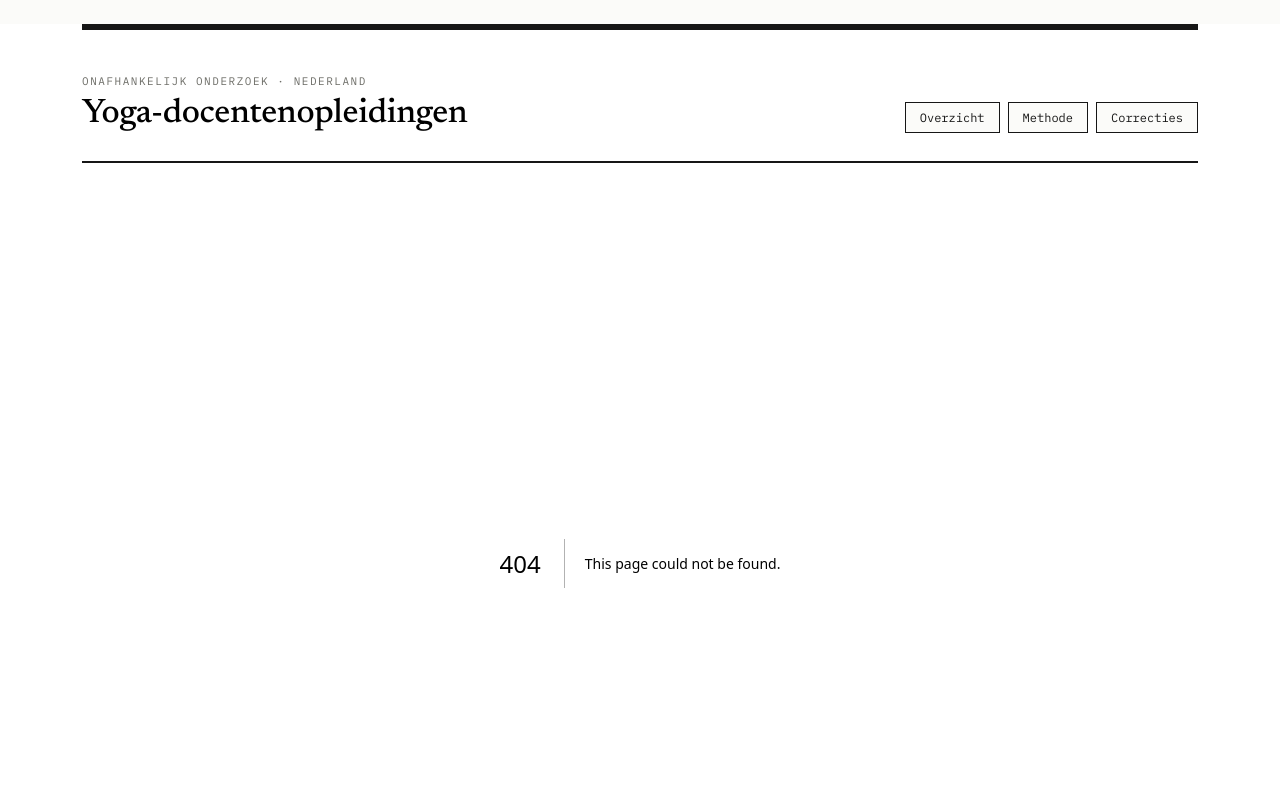
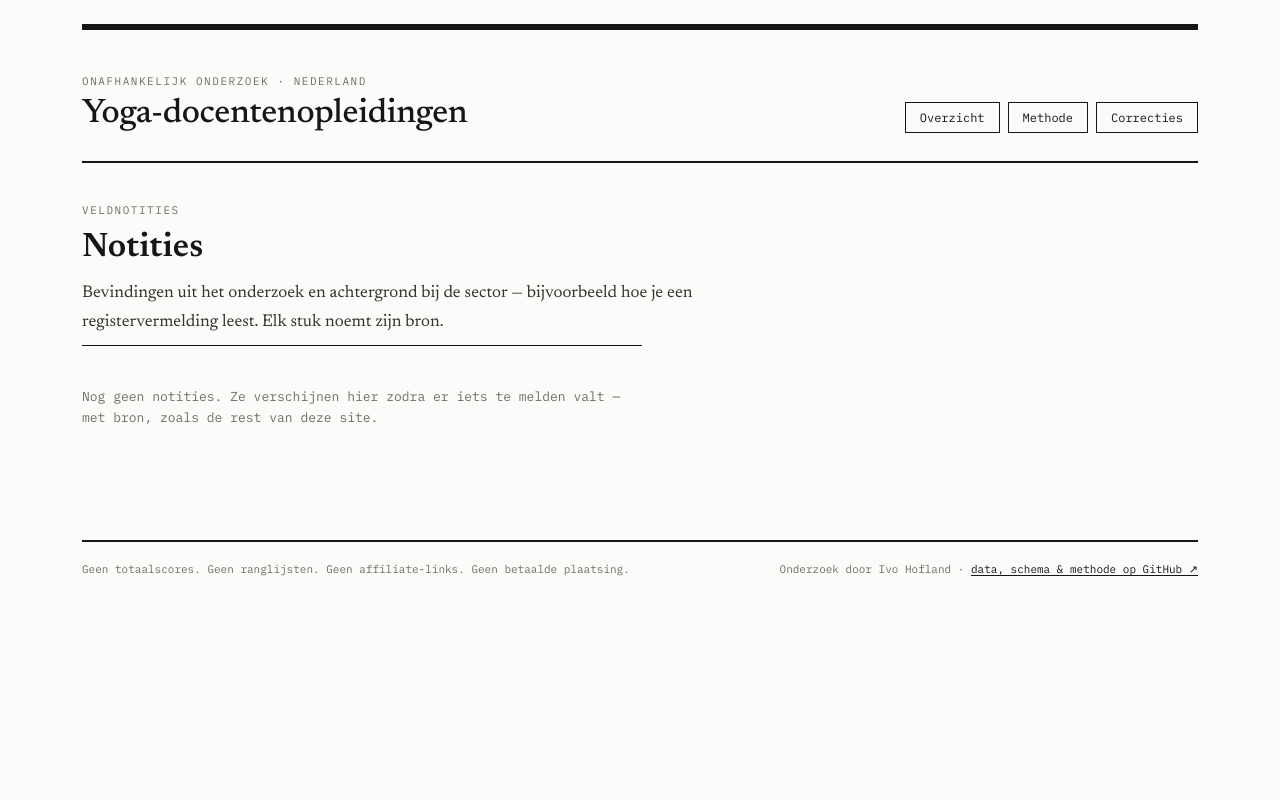
Before and after one commit to ivohofland/yoga-trainingen-nederland, a Next.js app in the folder yoga-trainingen-directory/: page /notities in a window 1280 px wide. Before the commit this address had no page. Shown: the top 800 px of the page. Built offline with nearby package versions, Linux system fonts and the light colour scheme.

Commit message:
Add the Notities listing with category filter and honest empty state

```diff
--- /dev/null
+++ b/yoga-trainingen-directory/app/notities/NotitiesIndex.tsx
@@ -0,0 +1,69 @@
+"use client";
+
+/**
+ * The Notities listing's one client island: the category filter. Everything else
+ * on the page is server-rendered. With zero posts it renders only the honest
+ * empty state (spec §1) — and since the categories then come from an empty list,
+ * no filter buttons appear.
+ */
+import { useState } from "react";
+import Link from "next/link";
+// notes-view.ts is node-free; importing `categories` from notes.ts (which touches
+// node:fs) into this CLIENT component would break the browser bundle.
+import { categories, type NoteMeta } from "@/lib/notes-view";
+import { nl } from "@/lib/strings";
+import styles from "./page.module.css";
+
+export function NotitiesIndex({ posts }: { posts: NoteMeta[] }) {
+  const allLabel = nl.notes.allCategories;
+  const [cat, setCat] = useState<string>(allLabel);
+
+  if (posts.length === 0) {
+    return <div className={styles.empty}>{nl.notes.empty}</div>;
+  }
+
+  const cats = [allLabel, ...categories(posts)];
+  const shown = posts.filter((p) => cat === allLabel || p.cat === cat);
+
+  return (
+    <>
+      <div className={styles.toolbar}>
+        <div className={styles.filters} role="group" aria-label={nl.notes.filterLabel}>
+          {cats.map((c) => (
+            <button
+              key={c}
+              type="button"
+              className={c === cat ? styles.chipOn : styles.chip}
+              aria-pressed={c === cat}
+              onClick={() => setCat(c)}
+            >
+              {c}
+            </button>
+          ))}
+        </div>
+        <a className={styles.rss} href="/notities/feed.xml">
+          {nl.notes.rssLabel}
+        </a>
+      </div>
+
+      <div className={styles.list}>
+        {shown.map((p) => (
+          <Link key={p.slug} className={styles.row} href={`/notities/${p.slug}`}>
+            <div className={styles.rowMeta}>
+              {p.cat.toUpperCase()}
+              <br />
+              {p.date}
+            </div>
+            <div>
+              <h2 className={styles.rowTitle}>{p.title}</h2>
+              <p className={styles.rowIntro}>{p.intro}</p>
+            </div>
+            <span className={styles.arrow} aria-hidden>
+              →
+            </span>
+          </Link>
+        ))}
+      </div>
+    </>
+  );
+}
--- /dev/null
+++ b/yoga-trainingen-directory/app/notities/page.module.css
@@ -0,0 +1,128 @@
+.head {
+  padding: 40px 0 8px;
+}
+.eyebrow {
+  font-family: var(--mono);
+  font-size: 11px;
+  letter-spacing: 0.14em;
+  text-transform: uppercase;
+  color: var(--muted);
+  margin-bottom: 12px;
+}
+.title {
+  font-size: 34px;
+  font-weight: 600;
+  line-height: 1.15;
+  margin: 0 0 12px;
+}
+.lead {
+  font-size: 17px;
+  line-height: 1.65;
+  color: var(--ink-2);
+  max-width: 620px;
+  margin: 0;
+}
+
+.toolbar {
+  display: flex;
+  justify-content: space-between;
+  align-items: center;
+  gap: 16px;
+  flex-wrap: wrap;
+  padding: 26px 0 6px;
+}
+.filters {
+  display: flex;
+  flex-wrap: wrap;
+  gap: 5px;
+}
+.chip {
+  font-family: var(--mono);
+  font-size: 11.5px;
+  padding: 4px 10px;
+  cursor: pointer;
+  background: var(--paper);
+  color: var(--ink);
+  border: 1px solid var(--rule-2);
+}
+.chipOn {
+  composes: chip;
+  background: var(--ink);
+  color: var(--paper);
+  border-color: var(--ink);
+}
+.rss {
+  font-family: var(--mono);
+  font-size: 11px;
+  letter-spacing: 0.06em;
+  color: var(--muted);
+  text-decoration: none;
+}
+.rss:hover {
+  color: var(--ink);
+}
+
+.list {
+  margin-top: 8px;
+  border-top: 1px solid var(--ink);
+}
+.row {
+  display: grid;
+  grid-template-columns: 150px 1fr auto;
+  gap: 24px;
+  align-items: baseline;
+  padding: 22px 16px;
+  margin: 0 -16px;
+  border-bottom: 1px solid var(--rule);
+  text-decoration: none;
+  color: inherit;
+}
+.row:hover {
+  background: var(--hover);
+}
+.rowMeta {
+  font-family: var(--mono);
+  font-size: 10.5px;
+  letter-spacing: 0.08em;
+  text-transform: uppercase;
+  color: var(--muted);
+  line-height: 1.5;
+}
+.rowTitle {
+  font-size: 18px;
+  font-weight: 500;
+  line-height: 1.35;
+  margin: 0 0 6px;
+}
+.rowIntro {
+  font-size: 14.5px;
+  line-height: 1.55;
+  color: var(--ink-2);
+  margin: 0;
+}
+.arrow {
+  font-family: var(--mono);
+  color: var(--muted);
+}
+
+/* Honest empty state (spec §1): a plain statement, not chrome dressed up as
+   content. Shown when there are no posts. */
+.empty {
+  padding: 40px 0;
+  border-top: 1px solid var(--ink);
+  font-family: var(--mono);
+  font-size: 13px;
+  color: var(--muted);
+  line-height: 1.65;
+  max-width: 560px;
+}
+
+@media (max-width: 720px) {
+  .row {
+    grid-template-columns: 1fr;
+    gap: 6px;
+  }
+  .arrow {
+    display: none;
+  }
+}
--- /dev/null
+++ b/yoga-trainingen-directory/app/notities/page.tsx
@@ -0,0 +1,30 @@
+/**
+ * Notities (field notes) — the listing (spec §5). A Server Component: it reads
+ * and validates the posts at build time (bad frontmatter throws, per notes.ts).
+ * The category filter is the one client island below.
+ */
+import { getAllNotes } from "@/lib/notes";
+import { nl } from "@/lib/strings";
+import { NotitiesIndex } from "./NotitiesIndex";
+import styles from "./page.module.css";
+
+export const metadata = {
+  title: "Notities — Yoga-docentenopleidingen",
+  description:
+    "Bevindingen uit het onderzoek naar yoga-docentenopleidingen en achtergrond bij de sector. " +
+    "Elk stuk noemt zijn bron.",
+};
+
+export default function NotitiesPage() {
+  const posts = getAllNotes();
+  return (
+    <main>
+      <div className={styles.head}>
+        <div className={styles.eyebrow}>{nl.notes.eyebrow}</div>
+        <h1 className={styles.title}>{nl.notes.title}</h1>
+        <p className={styles.lead}>{nl.notes.lead}</p>
+      </div>
+      <NotitiesIndex posts={posts} />
+    </main>
+  );
+}
```
